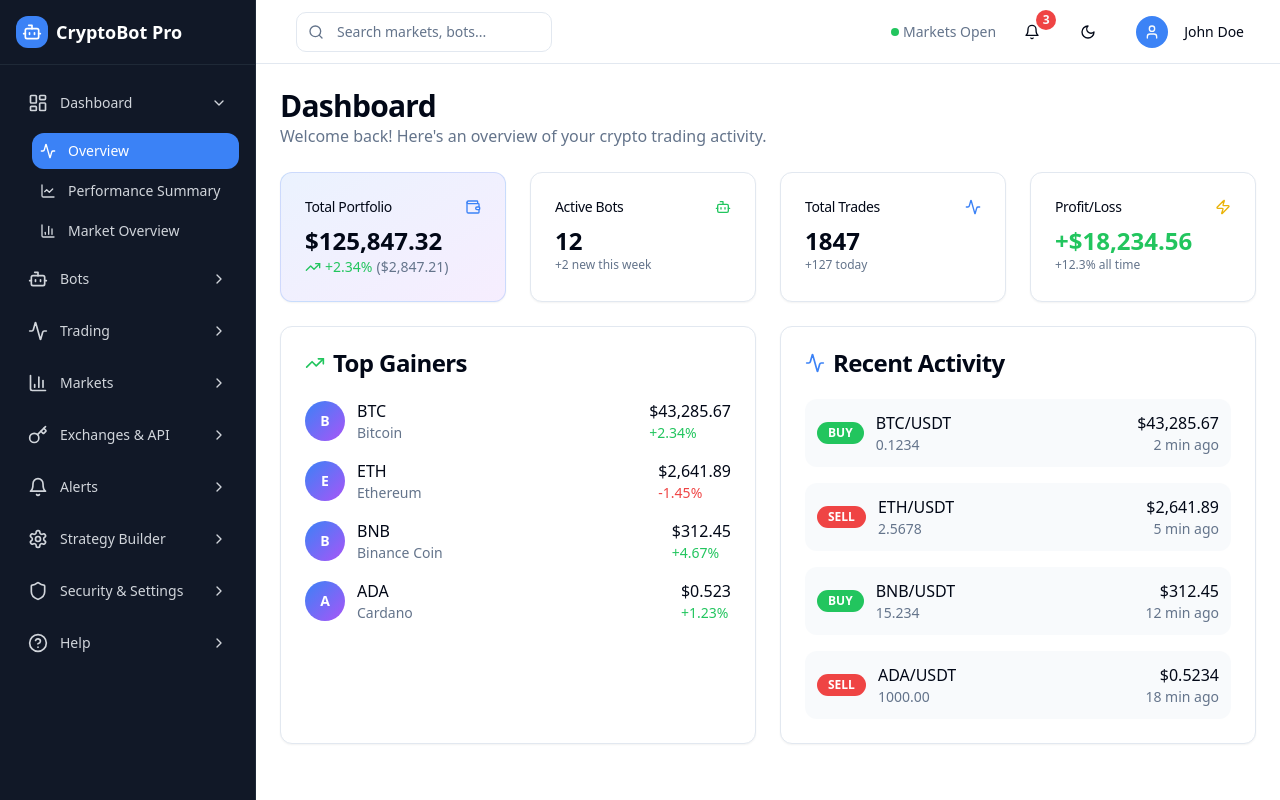
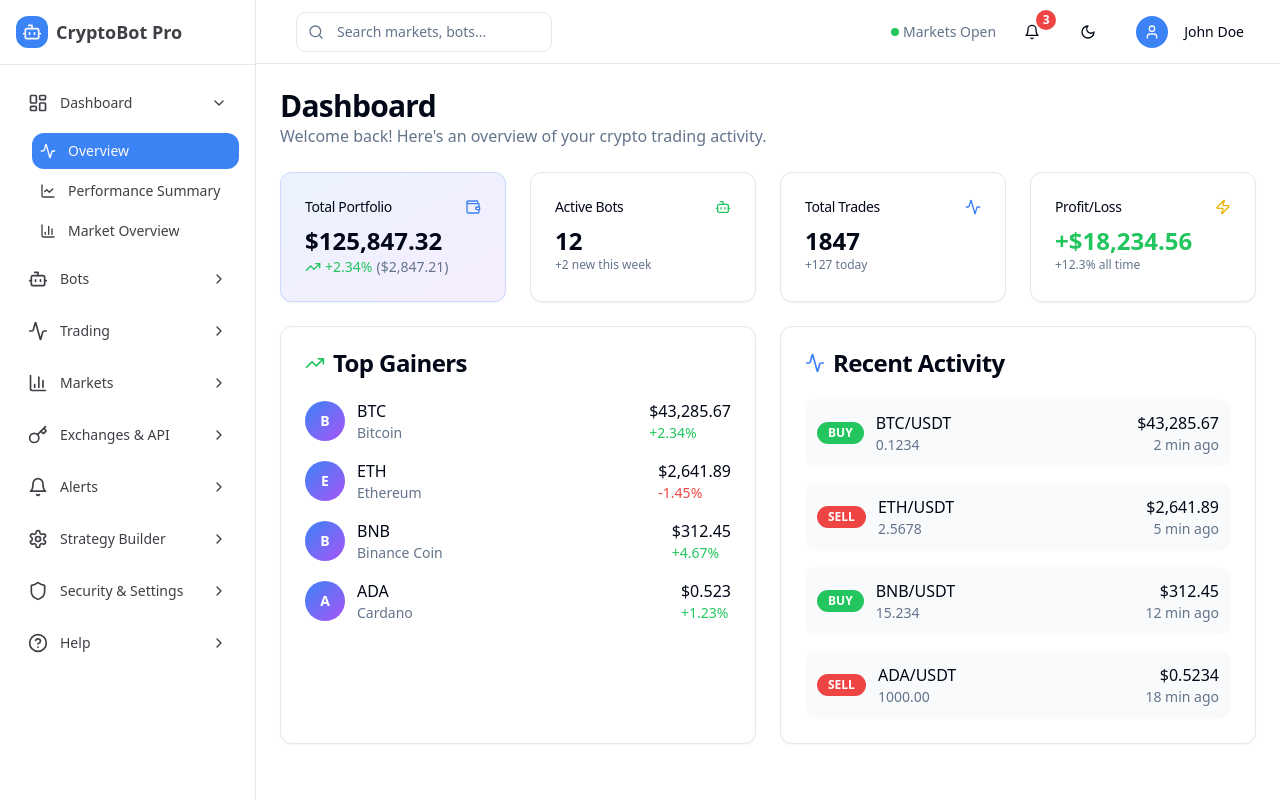
Before and after one commit to samyotechlab/crypto-pilot-ui, a React (Vite) app: page / in a window 1280 px wide. Built offline with nearby package versions, Linux system fonts and the light colour scheme.

Commit message:
feat: Apply theme to sidebar
Update sidebar background and font colors based on the current theme (light/dark).

```diff
--- a/src/components/Layout.tsx
+++ b/src/components/Layout.tsx
@@ -15,13 +15,13 @@ export const Layout: React.FC<LayoutProps> = ({ children }) => {
   };
 
   return (
-    <div className="min-h-screen bg-background">
+    <div className="min-h-screen bg-background text-foreground">
       <Sidebar isOpen={sidebarOpen} onToggle={toggleSidebar} />
 
       <div className="lg:ml-64">
         <Header onToggleSidebar={toggleSidebar} />
 
-        <main className="p-4 lg:p-6">
+        <main className="p-4 lg:p-6 bg-background">
           {children}
         </main>
       </div>
--- a/src/components/Sidebar.tsx
+++ b/src/components/Sidebar.tsx
@@ -1,4 +1,3 @@
-
 import React, { useState } from 'react';
 import { NavLink, useLocation } from 'react-router-dom';
 import {
@@ -23,6 +22,7 @@ import {
 } from 'lucide-react';
 import { cn } from '@/lib/utils';
 import { ScrollArea } from '@/components/ui/scroll-area';
+import { useTheme } from '@/contexts/ThemeContext';
 
 interface SidebarItem {
   title: string;
@@ -128,6 +128,7 @@ interface SidebarProps {
 export const Sidebar: React.FC<SidebarProps> = ({ isOpen, onToggle }) => {
   const [expandedItems, setExpandedItems] = useState<string[]>(['Dashboard']);
   const location = useLocation();
+  const { theme } = useTheme();
 
   const toggleExpanded = (title: string) => {
     setExpandedItems(prev =>
@@ -172,21 +173,22 @@ export const Sidebar: React.FC<SidebarProps> = ({ isOpen, onToggle }) => {
 
       {/* Sidebar */}
       <div className={cn(
-        "fixed left-0 top-0 h-full bg-gray-900 border-r border-gray-800 z-50 transition-transform duration-300 ease-in-out",
+        "fixed left-0 top-0 h-full border-r z-50 transition-transform duration-300 ease-in-out",
         "w-64 lg:translate-x-0 flex flex-col",
+        "bg-sidebar-background border-sidebar-border",
         isOpen ? "translate-x-0" : "-translate-x-full"
       )}>
         {/* Header */}
-        <div className="flex items-center justify-between p-4 border-b border-gray-800 flex-shrink-0">
+        <div className="flex items-center justify-between p-4 border-b border-sidebar-border flex-shrink-0">
           <div className="flex items-center space-x-2">
-            <div className="w-8 h-8 bg-blue-500 rounded-lg flex items-center justify-center">
-              <Bot className="w-5 h-5 text-white" />
+            <div className="w-8 h-8 bg-sidebar-primary rounded-lg flex items-center justify-center">
+              <Bot className="w-5 h-5 text-sidebar-primary-foreground" />
             </div>
-            <span className="text-lg font-bold text-white">CryptoBot Pro</span>
+            <span className="text-lg font-bold text-sidebar-foreground">CryptoBot Pro</span>
           </div>
           <button
             onClick={onToggle}
-            className="lg:hidden p-1 text-gray-400 hover:bg-gray-800 rounded"
+            className="lg:hidden p-1 text-sidebar-foreground hover:bg-sidebar-accent rounded"
           >
             <X className="w-5 h-5" />
           </button>
@@ -203,9 +205,8 @@ export const Sidebar: React.FC<SidebarProps> = ({ isOpen, onToggle }) => {
                       onClick={() => toggleExpanded(item.title)}
                       className={cn(
                         "w-full flex items-center justify-between p-3 text-sm font-medium rounded-lg transition-colors",
-                        "text-gray-300 hover:bg-gray-800",
-                        // Only highlight parent if expanded and no child is active
-                        expandedItems.includes(item.title) && !isParentActive(item.children) && "bg-gray-800"
+                        "text-sidebar-foreground hover:bg-sidebar-accent hover:text-sidebar-accent-foreground",
+                        expandedItems.includes(item.title) && !isParentActive(item.children) && "bg-sidebar-accent"
                       )}
                     >
                       <div className="flex items-center space-x-3">
@@ -228,8 +229,8 @@ export const Sidebar: React.FC<SidebarProps> = ({ isOpen, onToggle }) => {
                             className={({ isActive }) => cn(
                               "flex items-center space-x-3 p-2 text-sm rounded-lg transition-colors",
                               isActive
-                                ? "bg-blue-500 text-white font-medium"
-                                : "text-gray-300 hover:bg-gray-800"
+                                ? "bg-sidebar-primary text-sidebar-primary-foreground font-medium"
+                                : "text-sidebar-foreground hover:bg-sidebar-accent hover:text-sidebar-accent-foreground"
                             )}
                           >
                             <child.icon className="w-4 h-4" />
@@ -245,8 +246,8 @@ export const Sidebar: React.FC<SidebarProps> = ({ isOpen, onToggle }) => {
                     className={({ isActive }) => cn(
                       "flex items-center space-x-3 p-3 text-sm font-medium rounded-lg transition-colors",
                       isActive
-                        ? "bg-blue-500 text-white"
-                        : "text-gray-300 hover:bg-gray-800"
+                        ? "bg-sidebar-primary text-sidebar-primary-foreground"
+                        : "text-sidebar-foreground hover:bg-sidebar-accent hover:text-sidebar-accent-foreground"
                     )}
                   >
                     <item.icon className="w-5 h-5" />
```
